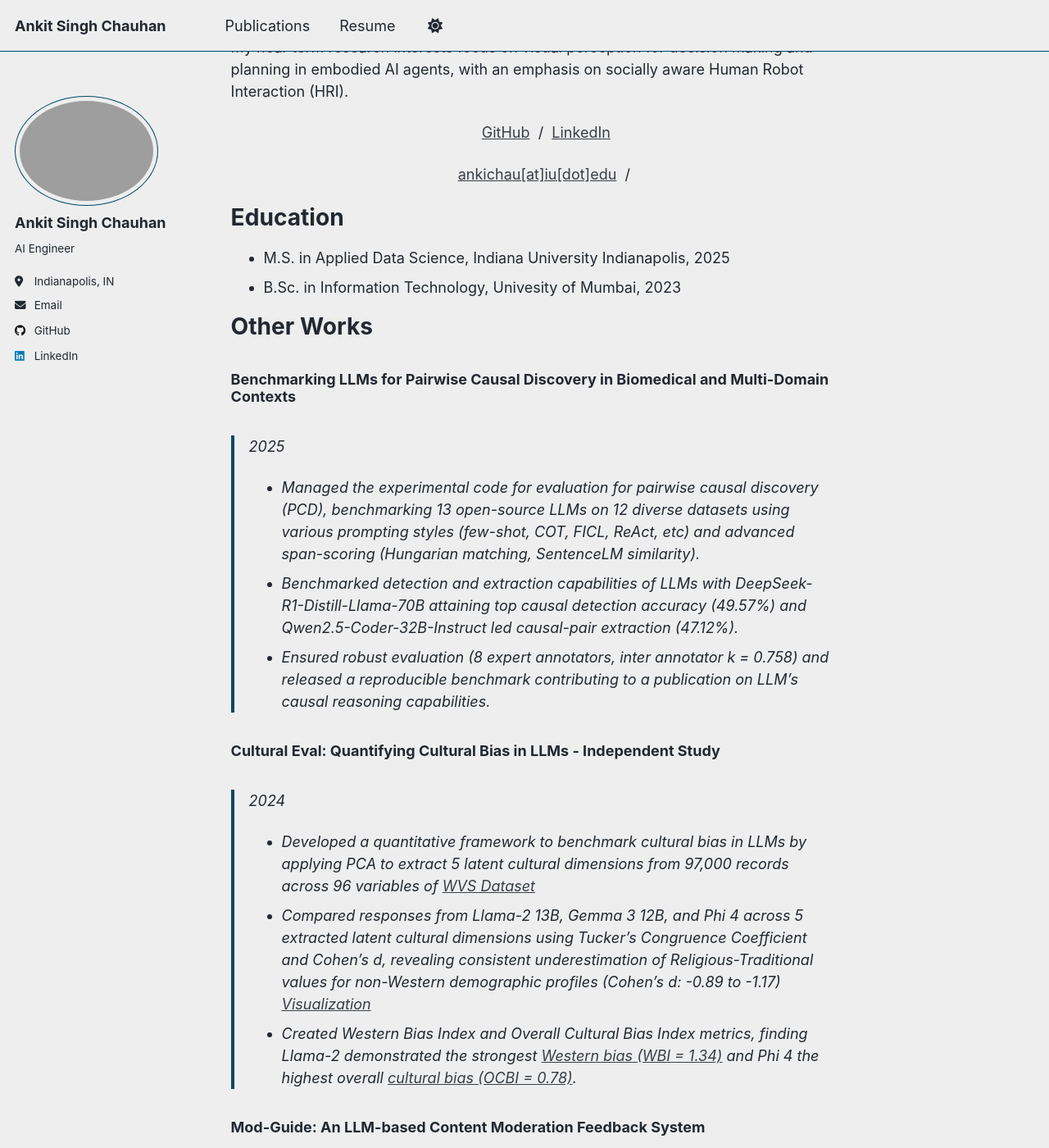
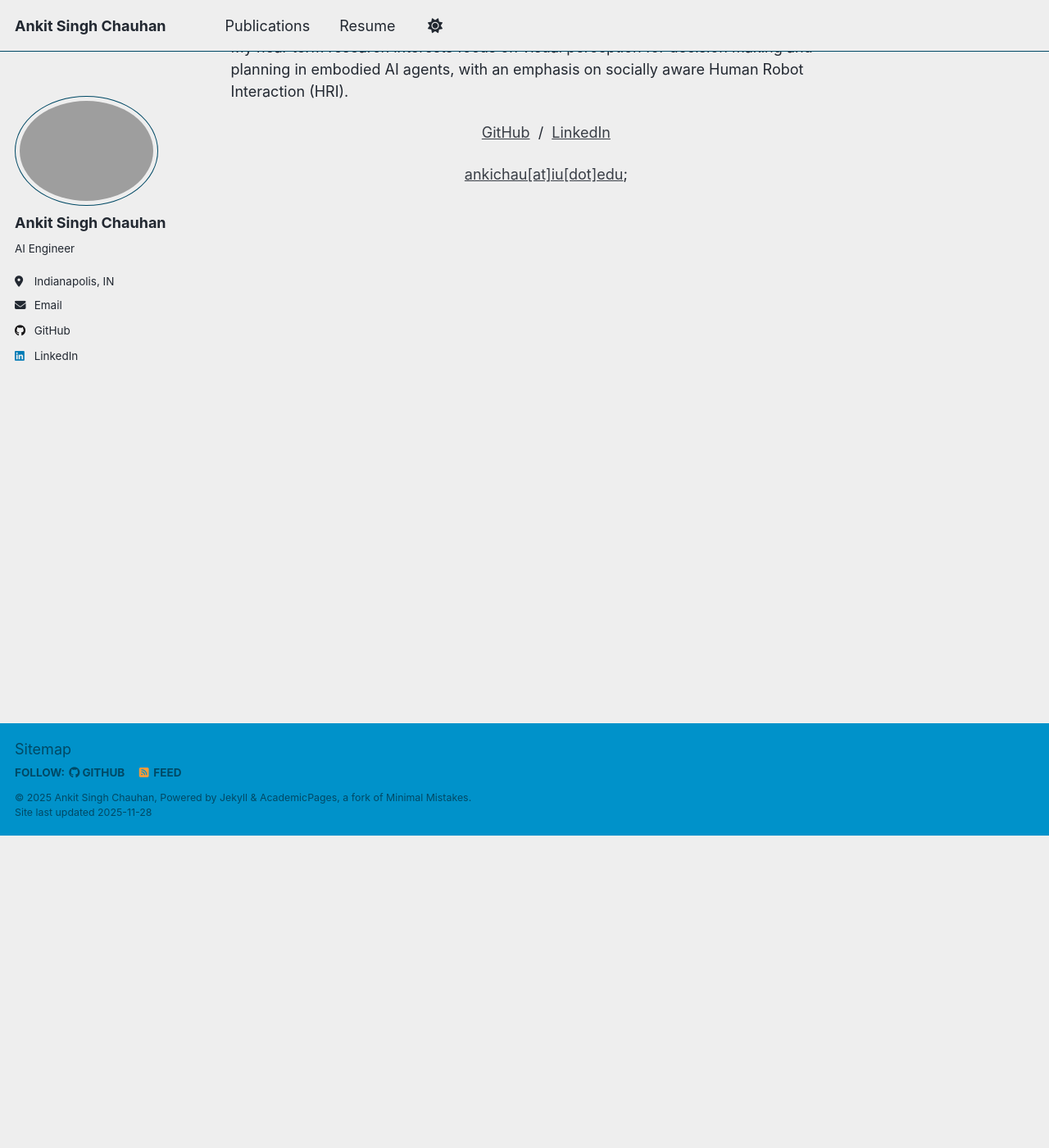
Before and after one commit to anchauha/anchauha.github.io, a Jekyll site: the page built from _pages/about.md, in a window 1280 px wide and 1400 px high, scrolled down 381 px. Shown: the whole window at 82% size. Built offline with Jekyll 4.4.1, drawn with Linux system fonts in a browser that asks for light colours; a script that is not in the unit is left out; some of the changed text lies outside the part shown.

Commit message:
Revise about.md by removing personal sections
Removed education, other works, profile, and contact sections from the about page.

```diff
--- a/_pages/about.md
+++ b/_pages/about.md
@@ -20,38 +20,5 @@ My near term research interests focus on visual perception for decision making a
   <a href="https://www.linkedin.com/in/chauhan-aankit/">LinkedIn</a>
 </p>
 <p align="center">
-  <a>ankichau[at]iu[dot]edu</a> &nbsp;/&nbsp;
+  <a>ankichau[at]iu[dot]edu</a>;
 </p>
-
-Education
-======
-- M.S. in Applied Data Science, Indiana University Indianapolis, 2025
-- B.Sc. in Information Technology, Univesity of Mumbai, 2023
-
-Other Works
-======
-
-### Benchmarking LLMs for Pairwise Causal Discovery in Biomedical and Multi-Domain Contexts
-> 2025
-- Managed the experimental code for evaluation for pairwise causal discovery (PCD), benchmarking 13 open-source LLMs on 12 diverse datasets using various prompting styles (few-shot, COT, FICL, ReAct, etc) and advanced span-scoring (Hungarian matching, SentenceLM similarity).
-- Benchmarked detection and extraction capabilities of LLMs with DeepSeek-R1-Distill-Llama-70B attaining top causal detection accuracy (49.57%) and Qwen2.5-Coder-32B-Instruct led causal-pair extraction (47.12%).
-- Ensured robust evaluation (8 expert annotators, inter annotator k = 0.758) and released a reproducible benchmark contributing to a publication on LLM's causal reasoning capabilities.
-
-### Cultural Eval: Quantifying Cultural Bias in LLMs - Independent Study
-> 2024
-- Developed a quantitative framework to benchmark cultural bias in LLMs by applying PCA to extract 5 latent cultural dimensions from 97,000 records across 96 variables of [WVS Dataset](https://www.worldvaluessurvey.org/WVSDocumentationWV7.jsp)
-- Compared responses from Llama-2 13B, Gemma 3 12B, and Phi 4 across 5 extracted latent cultural dimensions using Tucker's Congruence Coefficient and Cohen's d, revealing consistent underestimation of Religious-Traditional values for non-Western demographic profiles (Cohen's d: -0.89 to -1.17) [Visualization](https://github.com/anchauha/CultureEval/blob/main/output/efa_comparison_all_models/visualizations/regional_bias_heatmap_all_models.png)
-- Created Western Bias Index and Overall Cultural Bias Index metrics, finding Llama-2 demonstrated the strongest [Western bias (WBI = 1.34)](https://github.com/anchauha/CultureEval/blob/main/output/efa_comparison_all_models/visualizations/western_bias_index.png) and Phi 4 the highest overall [cultural bias (OCBI = 0.78)](https://github.com/anchauha/CultureEval/blob/main/output/efa_comparison_all_models/visualizations/overall_cultural_bias_index.png).
-
-### Mod-Guide: An LLM-based Content Moderation Feedback System
-> 2024
-- Prototyped a multimodal NLP workflow processing 200 community collected text, image and audio documents of hate speech against minority voices in Bangladesh. Augmented the data with custom chain-of-thought reasoning, grounded in external knowledge sources, to generate [contextual metadata](https://github.com/anchauha/BanglaRAG/blob/main/data/Structured_RAG.pdf)
-- The final model's performance was evaluated on a 50 example held out set where our GPT-4 + RAG system achieved an F1 score of 87% at detecting culturally nuanced hate speech compared to an F1 score of 64% from the zero-shot GPT-4 baseline.
-
-Profile
-=====
-- [LinkedIn](https://www.linkedin.com/in/chauhan-aankit/)
-
-Contact
-=====
-- [Gmail](mailto:ankichau.1718@gmail.com)
```
